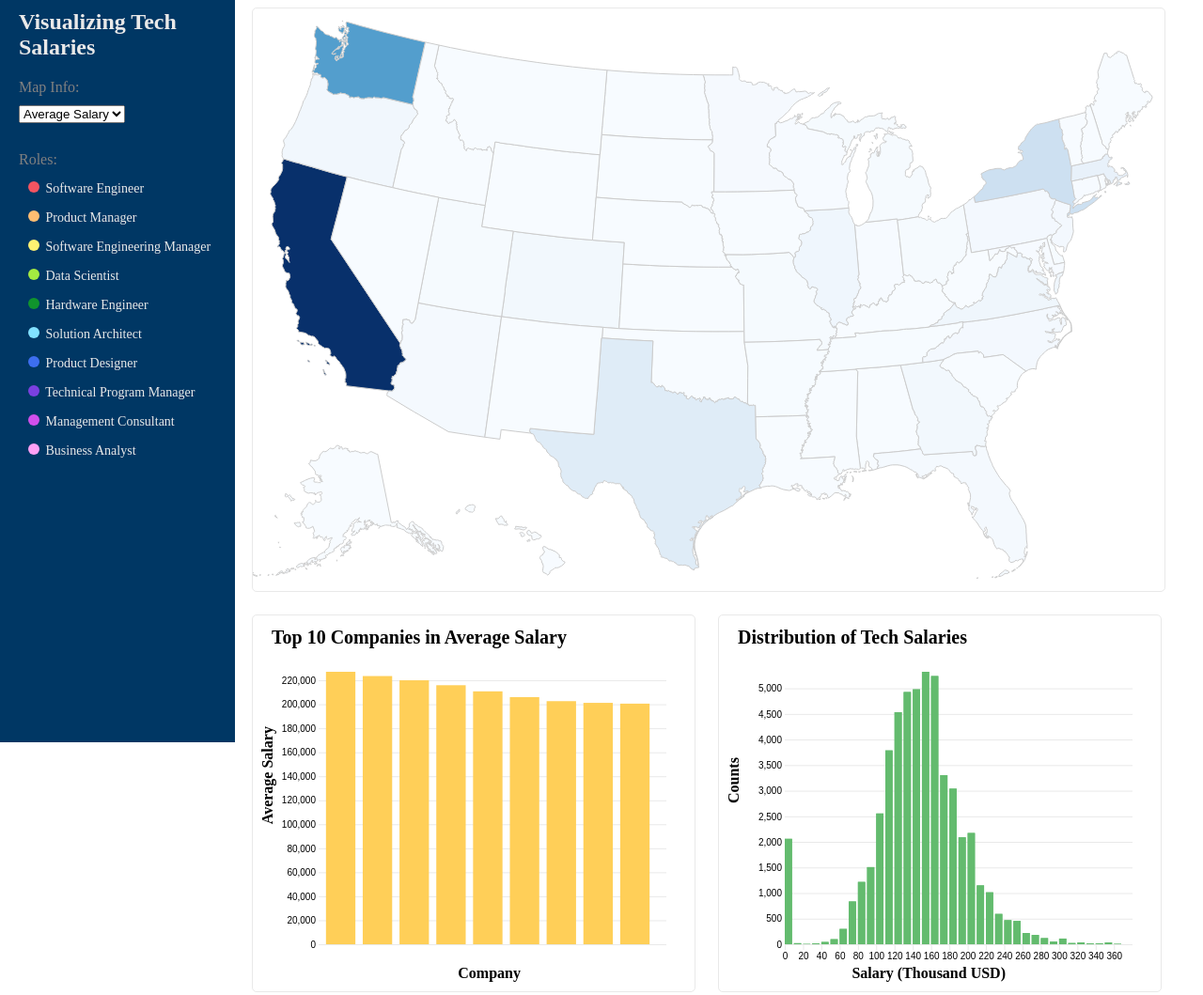
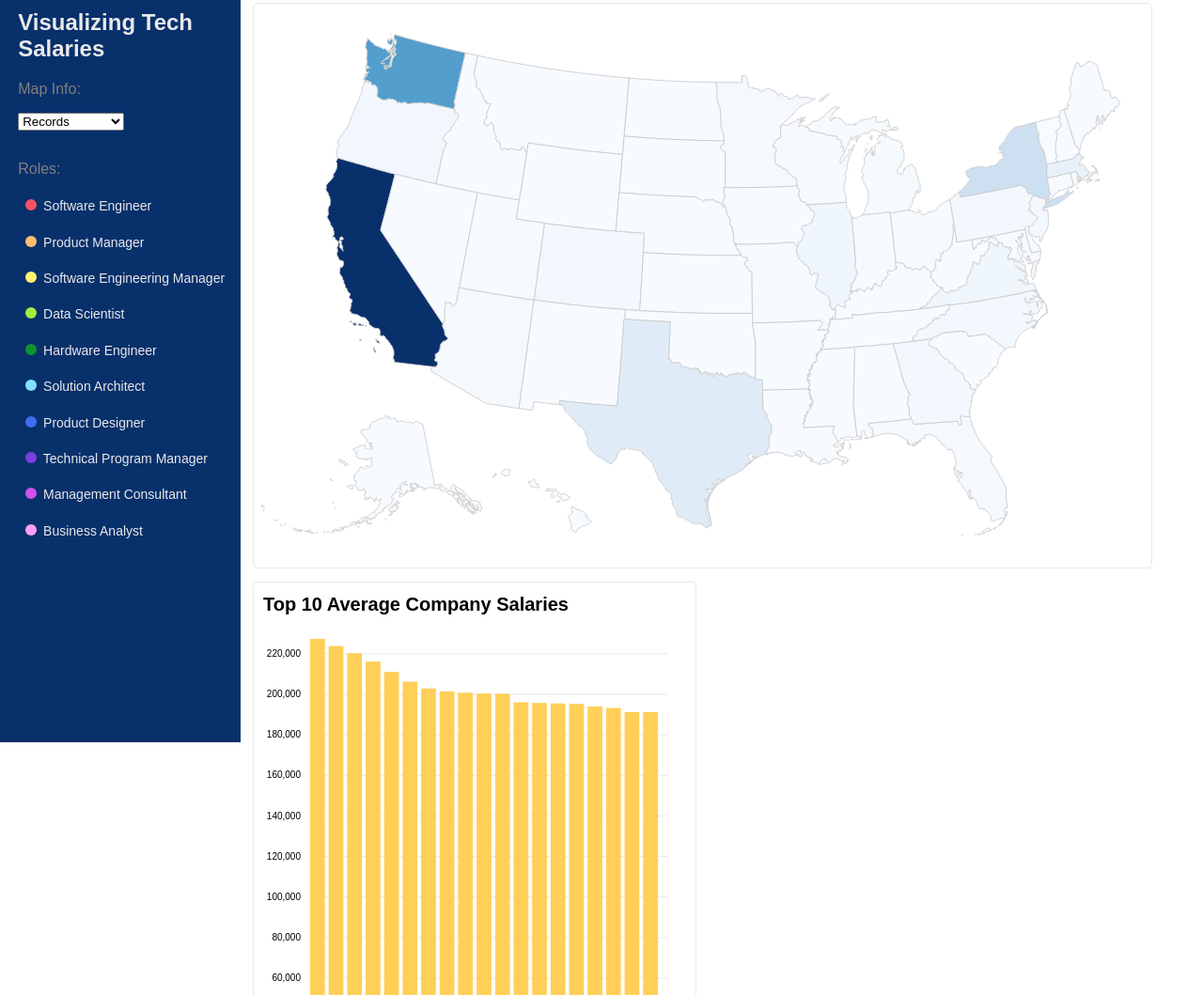
Before and after one commit to joeyshi12/tech-salaries-vis, a website built with webpack: page public/index.html in a window 1280 px wide. Shown: the part 10-1069 px from the top of the page at 94% size. Built offline with nearby package versions, Linux system fonts and the light colour scheme.

Commit message:
css touch ups, refactoring, layout update

```diff
--- a/package.json
+++ b/package.json
@@ -23,6 +23,7 @@
         "@types/geojson": "^7946.0.10",
         "@types/topojson": "^3.2.3",
         "d3": "^7.8.2",
-        "topojson": "^3.0.2"
+        "topojson": "^3.0.2",
+        "geojson": "^0.5.0"
     }
 }
--- a/public/css/style.css
+++ b/public/css/style.css
@@ -1,27 +1,36 @@
+:root {
+    font-family: Arial, sans-serif;
+}
+
 #vis {
-    margin-left: 250px;
+    margin-left: 16rem;
 }
+
 #vis svg {
     border-style: solid;
     border-color: #e9e9e9;
     border-width: 1px;
     border-radius: 5px;
-    margin: 10px;
+    margin: 5px;
 }
 
 .tick line {
     color: #e9e9e9;
 }
 
-#histogram .bar:hover {
+#choropleth-map .state {
+    stroke: #ccc;
+}
+
+#choropleth-map .state:hover {
     stroke: black;
 }
 
 /* Sidebar */
 #sidebar {
     position: fixed;
-    background: #003764;
-    width: 250px;
+    background: rgb(8, 48, 107);
+    width: 16rem;
     height: 100%;
     top: 0;
     left: 0;
@@ -33,27 +42,27 @@
 
 #sidebar-content {
     color: grey;
-    margin-left: 20px;
+    margin-left: 1.2rem;
 }
 
 #map-info-selector {
-    margin-top: 10px;
-    margin-bottom: 30px;
+    margin-bottom: 1rem;
 }
 
 #job-legend {
     color: #e9e9e9;
     font-size: 14px;
+    padding-left: 0.5rem;
 }
 
 .legend-btn {
-    margin: 0 20px 15px -30px;
+    margin: 1.4rem 0;
     cursor: pointer;
     transition: all ease-in-out 200ms;
     list-style: none;
 }
 
-.legend-btn:hover.legend-btn.inactive:hover  {
+.legend-btn:hover .legend-btn.inactive:hover  {
     opacity: 0.7;
 }
 
--- a/public/index.html
+++ b/public/index.html
@@ -9,37 +9,67 @@
     <body>
         <div id="sidebar">
             <div id="sidebar-content">
-                <h2>Visualizing Tech Salaries</h2>
-                Map Info:
-                <br>
+                <h2 class="title">Visualizing Tech Salaries</h2>
+                <p class="label">Map Info:</p>
+                <label for="map-info-selector"></label>
                 <select id="map-info-selector">
+                    <option value="records" selected>Records</option>
                     <option value="salary">Average Salary</option>
-                    <option value="records">Records</option>
                 </select>
-                <br>
-                Roles:
-                <br>
+                <p class="label">Roles:</p>
                 <ul id="job-legend">
-                    <li class="legend-btn" data-category="software-engineer"><span class="legend-symbol"></span> Software Engineer</li>
-                    <li class="legend-btn" data-category="product-manager"><span class="legend-symbol"></span> Product Manager</li>
-                    <li class="legend-btn" data-category="software-engineer-manager"><span class="legend-symbol"></span> <span> Software Engineering Manager</span></li>
-                    <li class="legend-btn" data-category="data-scientist"><span class="legend-symbol"></span> Data Scientist</li>
-                    <li class="legend-btn" data-category="hardware-engineer"><span class="legend-symbol"></span> Hardware Engineer</li>
-                    <li class="legend-btn" data-category="solution-architect"><span class="legend-symbol"></span> Solution Architect</li>
-                    <li class="legend-btn" data-category="product-designer"><span class="legend-symbol"></span> Product Designer</li>
-                    <li class="legend-btn" data-category="tech-program-manager"><span class="legend-symbol"></span> Technical Program Manager</li>
-                    <li class="legend-btn" data-category="management-consultant"><span class="legend-symbol"></span> Management Consultant</li>
-                    <li class="legend-btn" data-category="business-analyst"><span class="legend-symbol"></span> Business Analyst</li>
+                    <li class="legend-btn" data-category="software-engineer">
+                        <span class="legend-symbol"></span>
+                        Software Engineer
+                    </li>
+                    <li class="legend-btn" data-category="product-manager">
+                        <span class="legend-symbol"></span>
+                        Product Manager
+                    </li>
+                    <li class="legend-btn" data-category="software-engineer-manager">
+                        <span class="legend-symbol"></span>
+                        <span>Software Engineering Manager</span>
+                    </li>
+                    <li class="legend-btn" data-category="data-scientist">
+                        <span class="legend-symbol"></span>
+                        Data Scientist
+                    </li>
+                    <li class="legend-btn" data-category="hardware-engineer">
+                        <span class="legend-symbol"></span>
+                        Hardware Engineer
+                    </li>
+                    <li class="legend-btn" data-category="solution-architect">
+                        <span class="legend-symbol"></span>
+                        Solution Architect
+                    </li>
+                    <li class="legend-btn" data-category="product-designer">
+                        <span class="legend-symbol"></span>
+                        Product Designer
+                    </li>
+                    <li class="legend-btn" data-category="tech-program-manager">
+                        <span class="legend-symbol"></span>
+                        Technical Program Manager
+                    </li>
+                    <li class="legend-btn" data-category="management-consultant">
+                        <span class="legend-symbol"></span>
+                        Management Consultant
+                    </li>
+                    <li class="legend-btn" data-category="business-analyst">
+                        <span class="legend-symbol"></span>
+                        Business Analyst
+                    </li>
                 </ul>
             </div>
         </div>
         <div id="vis">
-            <svg id="choropleth-map"></svg>
             <div>
+                <svg id="choropleth-map"></svg>
                 <svg id="bar-chart"></svg>
-                <svg id="histogram"></svg>
-                <svg id="years-of-experience-chart"></svg>
-                <svg id="years-at-company-chart"></svg>
+            </div>
+            <div>
+                <svg id="base-salary-histogram"></svg>
+                <svg id="years-of-experience-histogram"></svg>
+                <svg id="years-at-company-histogram"></svg>
             </div>
         </div>
         <div id="tooltip"></div>
--- a/src/barChart.ts
+++ b/src/barChart.ts
@@ -8,7 +8,7 @@ export class BarChart implements View {
     private chartArea: d3.Selection<SVGGElement, unknown, HTMLElement, any>;
     private xAxisG: d3.Selection<SVGGElement, unknown, HTMLElement, any>;
     private yAxisG: d3.Selection<SVGGElement, unknown, HTMLElement, any>;
-    private yScale: d3.ScaleLinear<number, number, never>;
+    private yScale: d3.ScaleLinear<number, number>;
     private xScale: d3.ScaleBand<string>;
     private xAxis: d3.Axis<string>;
     private yAxis: d3.Axis<d3.NumberValue>;
@@ -16,7 +16,7 @@ export class BarChart implements View {
     private yValue: (d: SalaryRecord) => number;
     private averageData: { company: string; baseSalary: number | undefined; }[];
 
-    public constructor(private records: SalaryRecord[], private config: ViewConfig) {
+    public constructor(private data: SalaryRecord[], private config: ViewConfig) {
         this.initVis();
     }
 
@@ -30,7 +30,7 @@ export class BarChart implements View {
         // Define size of SVG drawing area
         vis.svg = d3.select(vis.config.parentElement)
             .attr('width', vis.config.containerWidth)
-            .attr('height', vis.config.containerHeight);;
+            .attr('height', vis.config.containerHeight);
 
         // Append group element that will contain our actual chart
         // and position it according to the given margin config
@@ -43,7 +43,7 @@ export class BarChart implements View {
         vis.xScale = d3.scaleBand()
             .range([0, vis.width])
             .paddingInner(0.2)
-            .paddingOuter(0.2);
+            .paddingOuter(0);
 
         vis.xAxis = d3.axisBottom(vis.xScale)
             .tickSize(0)
@@ -51,6 +51,7 @@ export class BarChart implements View {
 
         vis.yAxis = d3.axisLeft(vis.yScale)
             .tickSize(-vis.width - 10)
+            .tickPadding(10)
             .tickSizeOuter(0);
 
         // Append empty x-axis group and move it to the bottom of the chart
@@ -63,32 +64,22 @@ export class BarChart implements View {
             .attr('class', 'axis y-axis');
 
         // Append axis title
-
         vis.svg.append('text')
             .attr('class', 'axis-title')
             .attr('font-weight', 'bold')
             .attr('font-size', '20')
-            .attr('x', '20px')
+            .attr('x', '10px')
             .attr('y', '30px')
-            .text('Top 10 Companies in Average Salary');
+            .text('Top 10 Average Company Salaries');
 
         vis.chartArea.append('text')
             .attr('class', 'axis-title')
             .attr('x', vis.config.containerWidth / 2 - 20)
-            .attr('y', vis.height + 25)
+            .attr('y', vis.height + 15)
             .attr('dy', '.71em')
             .attr('font-weight', 'bold')
             .style('text-anchor', 'end')
             .text('Company');
-
-        vis.svg.append('text')
-            .attr('class', 'axis-title')
-            .attr('font-weight', 'bold')
-            .attr('x', -vis.config.containerHeight/1.8)
-            .attr('y', 10)
-            .attr('transform', 'rotate(-90)')
-            .attr('dy', '.71em')
-            .text('Average Salary');
 
         vis.updateVis();
     }
@@ -100,14 +91,12 @@ export class BarChart implements View {
         vis.yValue = (d): number => d.baseSalary;
 
         // Get the average base salary by company
-        let averages = d3.rollup(vis.records, v => d3.mean(v, d => d.baseSalary), d => d.company);
+        let averages = d3.rollup(vis.data, v => d3.mean(v, d => d.baseSalary), d => d.company);
 
         // Sort average salary from highest to lowest and filter for the top 10
         vis.averageData = Array.from(averages, ([company, baseSalary]) => ({ company, baseSalary}))
             .sort((a, b) => b.baseSalary - a.baseSalary);
-        if (vis.averageData.length > 10) {
-            vis.averageData = vis.averageData.slice(0, 9);
-        }
+        vis.averageData = vis.averageData.slice(0, 19);
         vis.xScale.domain(vis.averageData.map(vis.xValue));
         vis.yScale.domain([0, d3.max(vis.averageData, vis.yValue)]);
 
@@ -118,7 +107,7 @@ export class BarChart implements View {
         let vis = this
 
         // Bind data to visual elements, update axes
-    const bars = vis.chartArea.selectAll('.bar')
+        vis.chartArea.selectAll('.bar')
             .data(vis.averageData, vis.xValue)
             .join('rect')
             .attr('class', 'bar')
--- a/src/choroplethMap.ts
+++ b/src/choroplethMap.ts
@@ -3,28 +3,44 @@ import * as topojson from 'topojson-client';
 import { FeatureCollection } from 'geojson';
 import {SalaryRecord, ViewConfig} from './view';
 
+type ChoroplethMapConfig = ViewConfig & {
+    scale: number;
+}
+
 export class ChoroplethMap {
-    private states: FeatureCollection;
-    private svg: d3.Selection<any, any, any, any>;
-    private colorScale: d3.ScaleSequential<string>;
+    private width: number;
+    private height: number;
     private geoPath: d3.GeoPath<any, d3.GeoPermissibleObjects>;
     private stateRecordCountMap: Map<string, number>;
+    private svg: d3.Selection<any, any, any, any>;
+    private chart: d3.Selection<any, any, any, any>
+    private colorScale: d3.ScaleSequential<string>;
 
     constructor(private data: SalaryRecord[],
                 private geoData: any,
-                private config: ViewConfig) {
+                private config: ChoroplethMapConfig) {
         this.initVis();
     }
 
     public initVis() {
         let vis = this;
-        vis.states = <FeatureCollection><unknown>topojson.feature(
-            vis.geoData, vis.geoData.objects.states);
+
+        // Calculate inner chart size. Margin specifies the space around the actual chart.
+        vis.width = vis.config.containerWidth - vis.config.margin.left - vis.config.margin.right;
+        vis.height = vis.config.containerHeight - vis.config.margin.top - vis.config.margin.bottom;
+
         vis.svg = d3.select('#choropleth-map')
             .attr('width', vis.config.containerWidth)
             .attr('height', vis.config.containerHeight);
+
+        vis.chart = vis.svg.append('g')
+            .attr('transform', `translate(${vis.config.margin.left},${vis.config.margin.top}) scale(${vis.config.scale})`)
+
+        // Initialize path generator
+        vis.geoPath = d3.geoPath();
+
         vis.colorScale = d3.scaleSequential(d3.interpolateBlues);
-        vis.geoPath = d3.geoPath();
+        vis.updateVis();
     }
 
     public updateVis() {
@@ -39,13 +55,13 @@ export class ChoroplethMap {
 
     public renderVis() {
         let vis = this;
+        const states = <FeatureCollection><unknown>topojson.feature(vis.geoData, vis.geoData.objects.states);
 
-        vis.svg.selectAll('path')
-          .data(vis.states.features)
-          .join('path')
-          .attr('d', vis.geoPath)
-          .style('fill', (feature) => vis.colorScale(vis.stateRecordCountMap.get(feature.properties.name) ?? 0))
-          .style('stroke', '#ccc')
-          .style('stroke-width', 1);
+        vis.chart.selectAll('state')
+            .data(states.features)
+            .join('path')
+            .attr('class', 'state')
+            .attr('d', vis.geoPath)
+            .style('fill', (feature) => vis.colorScale(vis.stateRecordCountMap.get(feature.properties.name) ?? 0))
     }
 }
--- a/src/histogram.ts
+++ b/src/histogram.ts
@@ -2,12 +2,14 @@ import { SalaryRecord, View, ViewConfig } from './view';
 import * as d3 from 'd3';
 
 export class Histogram implements View {
+    private config;
     private width: number = 0;
     private height: number = 0;
     private xScale: d3.ScaleLinear<number, number>;
     private yScale: d3.ScaleLinear<number, number>;
     private xAxis: d3.Axis<d3.NumberValue>;
     private yAxis: d3.Axis<d3.NumberValue>;
+    private yValue: (d: d3.Bin<SalaryRecord, number>) => number;
     private svg: d3.Selection<d3.BaseType, unknown, HTMLElement, any>;
     private chart: d3.Selection<SVGGElement, unknown, HTMLElement, any>;
     private xAxisG: d3.Selection<SVGGElement, unknown, HTMLElement, any>;
@@ -15,12 +17,16 @@ export class Histogram implements View {
     private binnedData: d3.Bin<SalaryRecord, number>[];
 
     public constructor(private data: SalaryRecord[],
-                       private config: ViewConfig,
-                       private xGetter: (SalaryRecord) => number,
+                       config: ViewConfig,
+                       private xValue: (SalaryRecord) => number,
                        private chartTitle: string,
-                       private xAxisTitle: string,
-                       private tickFormat: (number) => string = null
-                       ) {
+                       private tickFormat?: (number) => string) {
+        this.config = {
+            parentElement: config.parentElement,
+            containerWidth: config.containerWidth ?? 470,
+            containerHeight: config.containerHeight ?? 400,
+            margin: config.margin ?? { top: 60, right: 40, bottom: 50, left: 80 }
+        }
         this.initVis();
     }
 
@@ -35,14 +41,17 @@ export class Histogram implements View {
             .range([vis.height, 0]);
 
         vis.xAxis = d3.axisBottom<number>(vis.xScale)
-            .ticks(12)
-            .tickSizeOuter(0)
+            .ticks(10)
+            .tickPadding(5)
+            .tickSizeOuter(0);
+
         if (vis.tickFormat) {
             vis.xAxis.tickFormat(vis.tickFormat);
         }
 
         vis.yAxis = d3.axisLeft(vis.yScale)
             .tickSize(-vis.width - 10)
+            .tickPadding(10)
             .tickSizeOuter(0);
 
         vis.svg = d3.select(vis.config.parentElement)
@@ -63,18 +72,9 @@ export class Histogram implements View {
             .attr('class', 'axis-title')
             .attr('font-weight', 'bold')
             .attr('font-size', '20')
-            .attr('x', '20px')
+            .attr('x', '10px')
             .attr('y', '30px')
             .text(`${vis.chartTitle}`);
-
-        vis.chart.append('text')
-            .attr('class', 'axis-title')
-            .attr('x', vis.config.containerWidth / 2)
-            .attr('y', vis.height + 25)
-            .attr('dy', '.71em')
-            .attr('font-weight', 'bold')
-            .style('text-anchor', 'end')
-            .text(`${vis.xAxisTitle}`);
 
         vis.svg.append('text')
             .attr('class', 'axis-title')
@@ -83,43 +83,37 @@ export class Histogram implements View {
             .attr('y', 10)
             .attr('transform', 'rotate(-90)')
             .attr('dy', '.71em')
-            .text('Counts');
+            .text('Count');
 
         vis.updateVis();
     }
 
     public updateVis() {
         let vis = this;
-        vis.xScale.domain(d3.extent(vis.data, vis.xGetter));
+        vis.xScale.domain(d3.extent(vis.data, vis.xValue));
 
         const bin = d3.bin<SalaryRecord, number>()
             .domain(vis.xScale.domain() as [number, number])
-            .value(vis.xGetter)
-            .thresholds(40);
+            .value(vis.xValue)
+            .thresholds(20);
 
         vis.binnedData = bin(vis.data);
-
-        const yAccessor = (d): number => d.length;
-
-        vis.yScale.domain([0, d3.max(vis.binnedData, yAccessor)]);
-
+        vis.yValue = (d: d3.Bin<SalaryRecord, number>): number => d.length;
+        vis.yScale.domain([0, d3.max(vis.binnedData, (d): number => d.length)]);
         vis.renderVis();
     }
 
     public renderVis() {
         let vis = this;
-        const yAccessor = (d) => d.length;
 
-        vis.chart
-            .append('g')
-            .classed("bars", true)
-            .selectAll("rect")
+        vis.chart.selectAll(".bar")
             .data(vis.binnedData)
             .join("rect")
+            .attr("class", "bar")
             .attr("width", (d) => d3.max([0, vis.xScale(d.x1) - vis.xScale(d.x0)]) - 2)
-            .attr("height", (d) => vis.height - vis.yScale(yAccessor(d)))
+            .attr("height", (d) => vis.height - vis.yScale(vis.yValue(d)))
             .attr("x", (d) => vis.xScale(d.x0))
-            .attr("y", (d) => vis.yScale(yAccessor(d)))
+            .attr("y", (d) => vis.yScale(vis.yValue(d)))
             .attr('fill', "rgb(99, 187, 110)")
 
         vis.xAxisG
--- a/src/main.ts
+++ b/src/main.ts
@@ -1,58 +1,45 @@
 import * as d3 from 'd3';
-    import { SalaryRecord, toSalaryRecord } from './view';
+import { SalaryRecord, toSalaryRecord } from './view';
 import { ChoroplethMap } from './choroplethMap';
 import { Histogram } from './histogram';
 import { BarChart } from './barChart';
 
 let data: SalaryRecord[];
+let choroplethMap: ChoroplethMap;
+let barChart: BarChart;
+let baseSalaryHistogram: Histogram;
+let yearsOfExperienceHistogram: Histogram;
+let yearsAtCompanyHistogram: Histogram;
 
 Promise.all([
     d3.csv('/data/salaries_data.csv'),
     d3.json('/data/states-albers-10m.json')
 ]).then(([_data, geoData]) => {
     data = _data.map(toSalaryRecord);
-    const scatterPlot = new ChoroplethMap(data, geoData, {
+    choroplethMap = new ChoroplethMap(data, geoData, {
         parentElement: '#choropleth-map',
-        containerWidth: 970,
-        containerHeight: 620,
-        margin: { top: 100, right: 100, bottom: 100, left: 100 }
+        containerWidth: 955,
+        containerHeight: 600,
+        margin: { top: 20, right: 10, bottom: 10, left: 60 },
+        scale: 0.9
     });
-    const barChart = new BarChart(data, {
+    barChart = new BarChart(data, {
         parentElement: '#bar-chart',
         containerWidth: 470,
-        containerHeight: 400,
-        margin: { top: 60, right: 40, bottom: 50, left: 70 }
+        containerHeight: 600,
+        margin: { top: 60, right: 40, bottom: 50, left: 60 }
     });
-    const baseSalaryHistogram = new Histogram(data, {
-        parentElement: '#histogram',
-        containerWidth: 470,
-        containerHeight: 400,
-        margin: { top: 60, right: 40, bottom: 50, left: 70 }
+    baseSalaryHistogram = new Histogram(data, {
+        parentElement: '#base-salary-histogram',
     }, (d): number => d.baseSalary,
-     "Distribution of Tech Salaries",
-     "Salary (Thousand USD)",
+     "Base Salary (Thousand USD)",
      (val): string => String(val/1000));
-    const yearsOfExperienceHistogram = new Histogram(data, {
-        parentElement: '#years-of-experience-chart',
-        containerWidth: 470,
-        containerHeight: 400,
-        margin: { top: 60, right: 40, bottom: 50, left: 70 }
+    yearsOfExperienceHistogram = new Histogram(data, {
+        parentElement: '#years-of-experience-histogram',
     }, (d): number => d.yearsOfExperience,
-    "Distribution of Tech Experience",
     "Years of Experience");
-    const yearsAtCompanyHistogram = new Histogram(data, {
-        parentElement: '#years-at-company-chart',
-        containerWidth: 470,
-        containerHeight: 400,
-        margin: { top: 60, right: 40, bottom: 50, left: 70 }
+    yearsAtCompanyHistogram = new Histogram(data, {
+        parentElement: '#years-at-company-histogram',
     }, (d): number => d.yearsAtCompany,
-    "Distribution of Company Tenure",
-    "Years at Company");
-
-    scatterPlot.updateVis();
-    barChart.updateVis();
-    baseSalaryHistogram.updateVis();
-    yearsOfExperienceHistogram.updateVis();
-    yearsAtCompanyHistogram.updateVis();
-
+    "Years of Tenure");
 }).catch(err => console.error(err));
--- a/src/view.ts
+++ b/src/view.ts
@@ -6,9 +6,9 @@ export interface View {
 
 export interface ViewConfig {
     parentElement: string;
-    containerWidth: number;
-    containerHeight: number;
-    margin: {
+    containerWidth?: number;
+    containerHeight?: number;
+    margin?: {
         top: number;
         right: number;
         bottom: number;
```
Also changed, not shown: 1 other file. Lines whose indentation alone changed are shown as unchanged.
